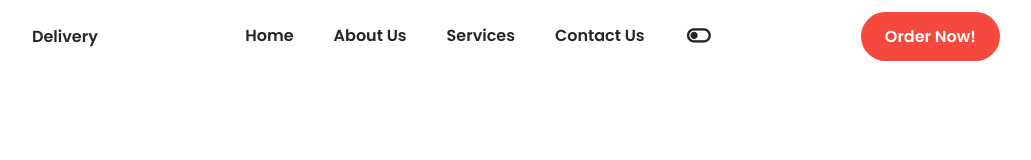
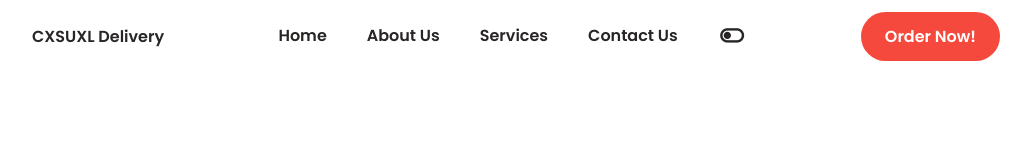
Before and after one commit to JuniorPita/shop-cxsuxl-completed, a website: page SHOP-CXSUXL/index.html in a window 1280 px wide. Shown: the top 160 px of the page, without its empty margins (124-1155 px from the left). Drawn offline with nearby package versions, Linux system fonts and the light colour scheme.

Commit message:
Added validation and favicon to website

```diff
--- a/#src/scss/style.scss
+++ b/#src/scss/style.scss
@@ -12,5 +12,6 @@
 @import './components/app';
 @import './components/contact';
 @import './components/footer';
+
 @import './components/scroll';
 @import './components/mediaqueries';
--- a/SHOP-CXSUXL/index.html
+++ b/SHOP-CXSUXL/index.html
@@ -4,14 +4,20 @@
     <meta charset="UTF-8">
     <meta http-equiv="X-UA-Compatible" content="IE=edge">
     <meta name="viewport" content="width=device-width, initial-scale=1.0">
-    <title>CXSUXL Shop</title>
+    <meta name="author" content="JuniorPita">
+    <meta name="description" content="We will deliver your things on time!">
+    <meta name="keywords" content="Delivery, CXSUXL Delivery, JuniorPita, Get Products">
+    <link rel="icon" href="./icons/favicon.ico" sizes="any">
+    <link rel="apple-touch-icon" href="./icons/apple-touch-icon.png">
+    <link rel="manifest" href="./icons/site.webmanifest">
+    <title>CXSUXL Delivery</title>
     <link href='https://unpkg.com/boxicons@2.0.9/css/boxicons.min.css' rel='stylesheet'>
     <link rel="stylesheet" href="css/style.min.css">
 </head>
 <body>
     <header class="header" id="header">
     <nav class="nav container">
-        <a href="#" class="nav__logo">Delivery</a>
+        <a href="#" class="nav__logo">CXSUXL Delivery</a>
 
         <div class="nav__menu" id="nav-menu">
             <ul class="nav__list">
@@ -2054,7 +2060,7 @@
     <footer class="footer section" id="footer">
     <div class="footer__container container grid">
         <div class="footer__content">
-            <a href="#" class="footer__logo">Delivery</a>
+            <a href="#" class="footer__logo">CXSUXL Delivery</a>
             <p class="footer__description">Order Products Faster <br> Easier</p>
         </div>
 
```
Also changed, not shown: #src/html/sections/_footer.html (+1 -1 lines), #src/html/sections/_header.html (+1 -1 lines), #src/index.html (+7 -1 lines), #src/icons/apple-touch-icon.png (added), #src/icons/favicon.ico (added), #src/icons/site.webmanifest (added), SHOP-CXSUXL/icons/apple-touch-icon.png (added), SHOP-CXSUXL/icons/apple-touch-icon.webp (added), SHOP-CXSUXL/icons/favicon.ico (added), SHOP-CXSUXL/icons/site.webmanifest (added).
